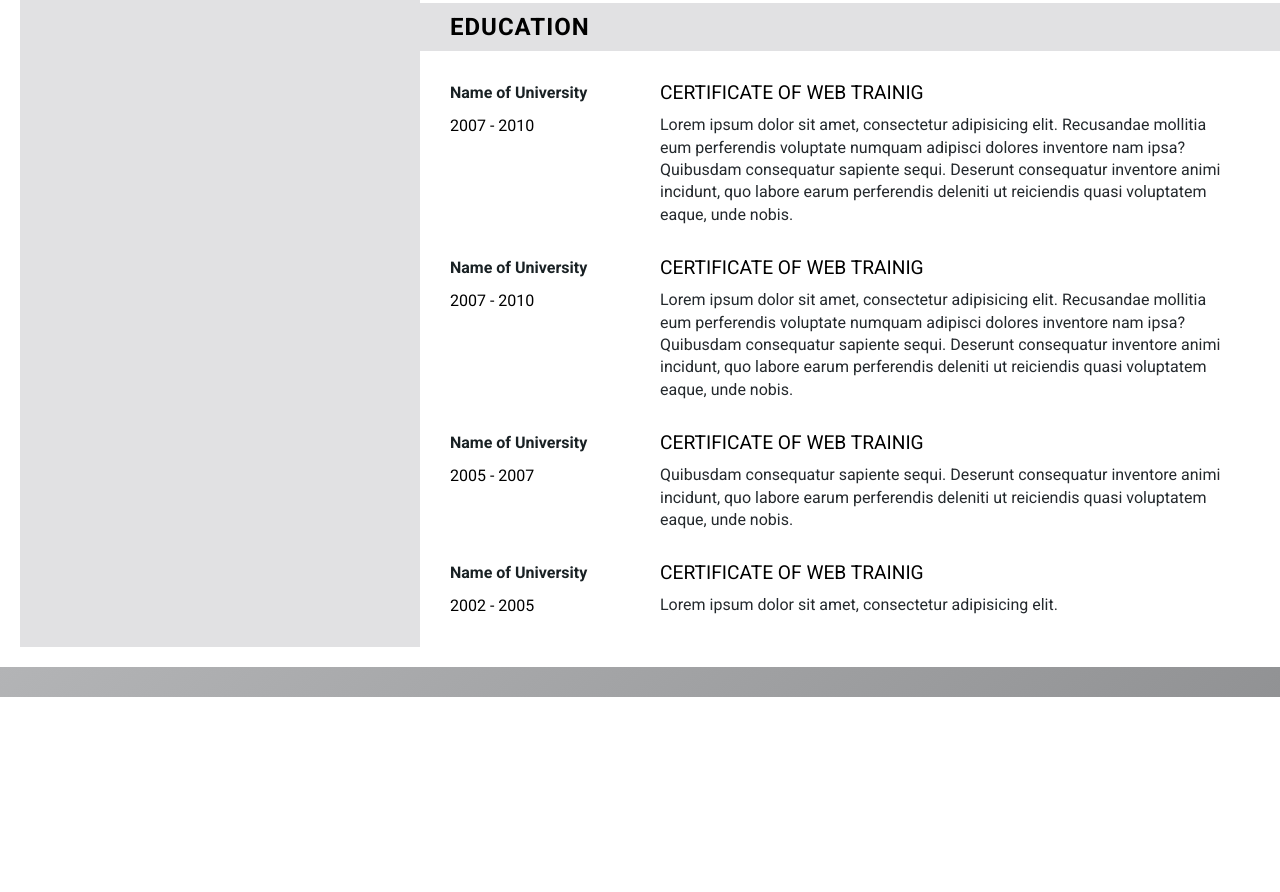
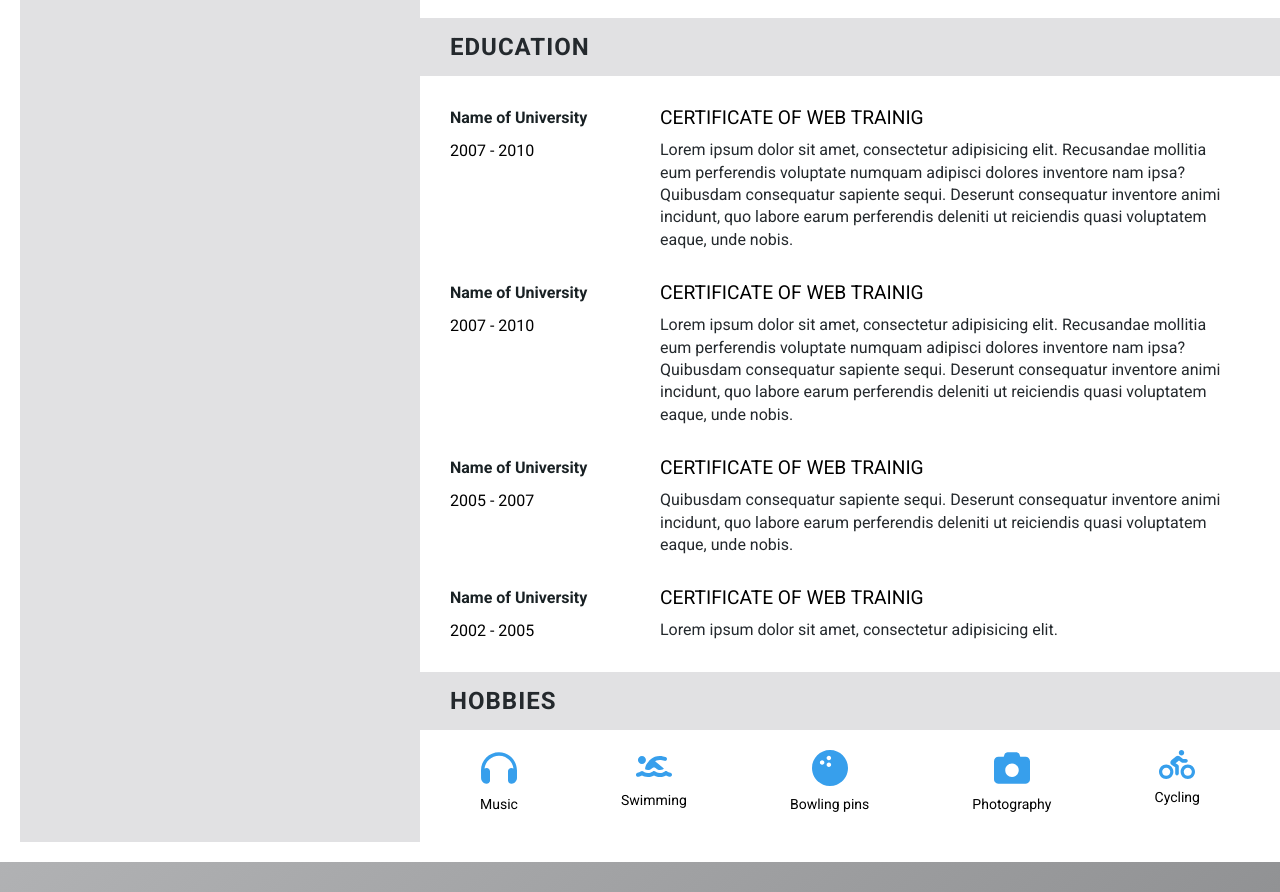
Before and after one commit to nhamuliak/Cluster-CV, a plain HTML site: page index.html in a window 1280 px wide. Shown: the part 997-1889 px from the top of the page. Before the commit the page ends 1694 px from the top, so only its background shows below. Drawn offline with Linux system fonts and the light colour scheme.

Commit message:
Added hobbies section with icons

```diff
--- a/index.html
+++ b/index.html
@@ -161,6 +161,31 @@
                         </div>
                     </div>
                 </section>
+                <section>
+                    <h2 class="section-title">Hobbies</h2>
+                    <div class="hobbies">
+                        <div class="hobbie-block">
+                            <img class="icon" src="images/icons/headphones.svg" alt="icon">
+                            <span class="label">Music</span>
+                        </div>
+                        <div class="hobbie-block">
+                            <img class="icon" src="images/icons/swimming.svg" alt="icon">
+                            <span class="label">Swimming</span>
+                        </div>
+                        <div class="hobbie-block">
+                            <img class="icon" src="images/icons/bowling.svg" alt="icon">
+                            <span class="label">Bowling pins</span>
+                        </div>
+                        <div class="hobbie-block">
+                            <img class="icon" src="images/icons/camera.svg" alt="icon">
+                            <span class="label">Photography</span>
+                        </div>
+                        <div class="hobbie-block">
+                            <img class="icon" src="images/icons/cycle.svg" alt="icon">
+                            <span class="label">Cycling</span>
+                        </div>
+                    </div>
+                </section>
             </main>
         </div>
     </div>
--- a/main.css
+++ b/main.css
@@ -116,7 +116,7 @@ body {
 
 .header .position {
     font-weight: normal;
-    margin-bottom: 10px;
+    margin-bottom: 15px;
     color: var(--text-color);
     text-transform: uppercase;
 }
@@ -129,10 +129,11 @@ body {
     background: var(--secondary);
     margin: 30px -30px 20px;
     width: calc(100% + 80px);
-    padding: 10px 30px;
+    padding: 15px 30px;
     text-transform: uppercase;
     font-size: 1.5em;
     letter-spacing: 1px;
+    color: var(--text-color);
 }
 
 .block-info {
@@ -162,3 +163,24 @@ body {
     margin-bottom: 10px;
     font-size: 1.2em;
 }
+
+.hobbies {
+    display: flex;
+    justify-content: space-between;
+}
+
+.hobbie-block {
+    display: flex;
+    flex-direction: column;
+    align-items: center;
+    margin: 0 30px;
+}
+
+.hobbie-block .icon {
+    width: 36px;
+}
+
+.hobbie-block .label {
+    font-size: 14px;
+    margin-top: 10px;
+}
```
Also changed, not shown: images/icons/bowling.svg (added), images/icons/camera.svg (added), images/icons/cycle.svg (added), images/icons/headphones.svg (added), images/icons/swimming.svg (added).
